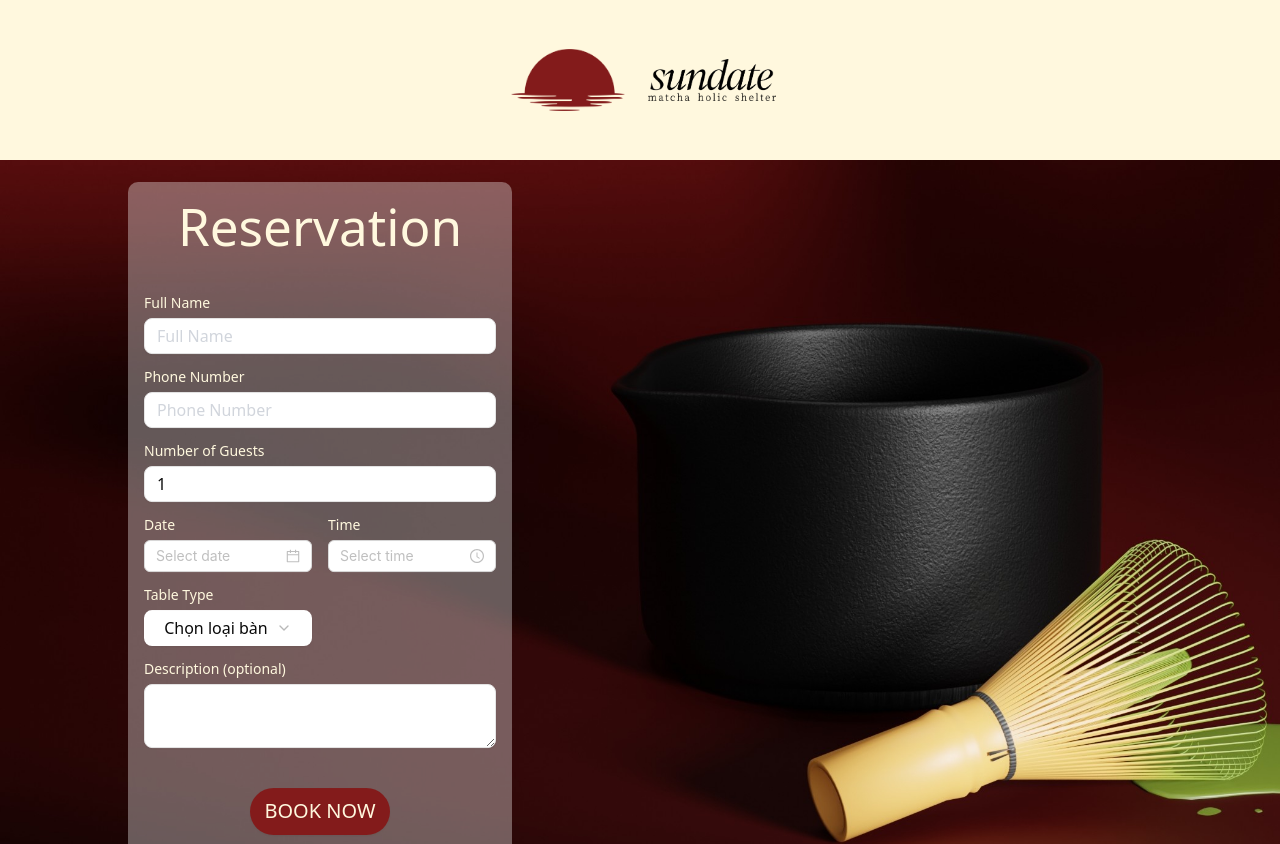
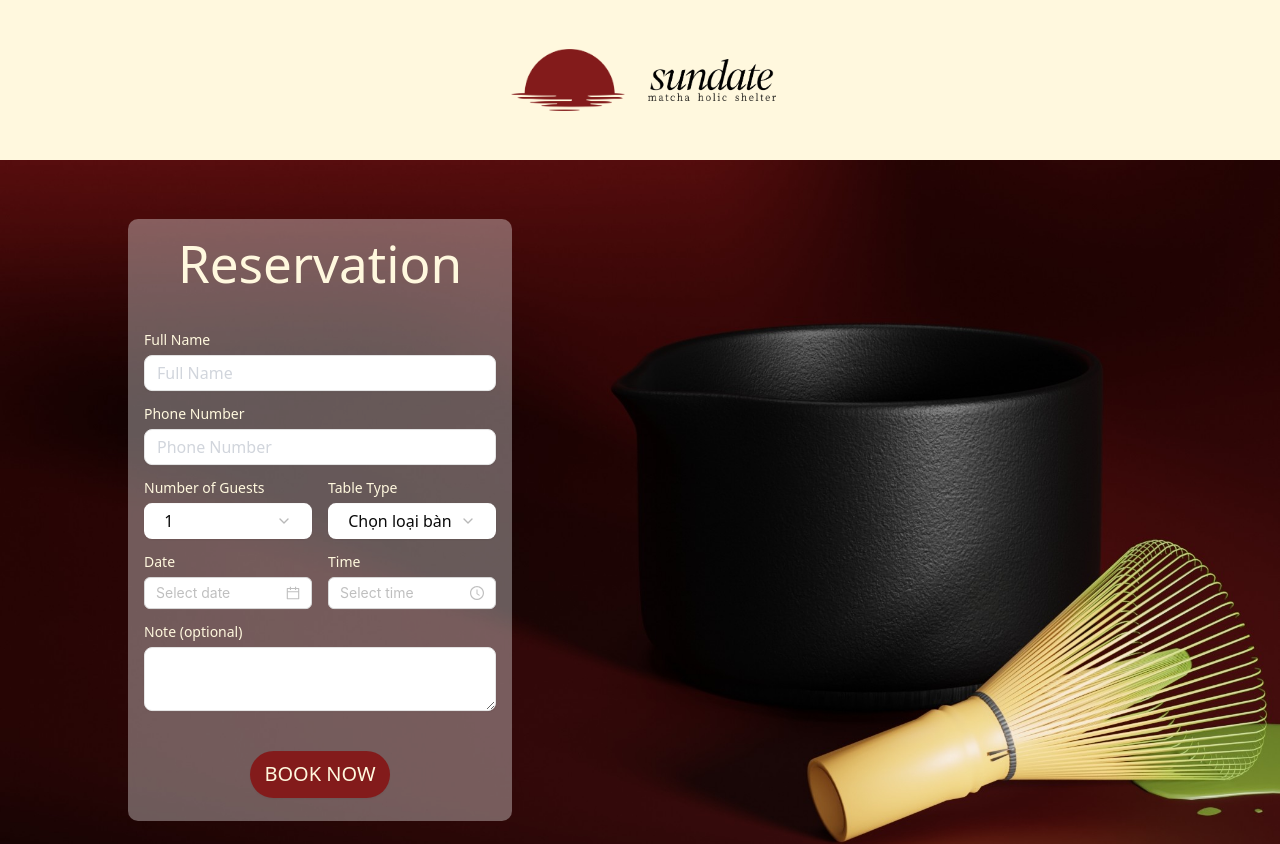
Before and after one commit to sundate-matcha/sundate-reservation-web, a React (Vite) app: page /reservations in a window 1280 px wide. Shown: the top 844 px of the page. Built offline with nearby package versions, Linux system fonts and the light colour scheme.

Commit message:
fix result modal

```diff
--- a/package.json
+++ b/package.json
@@ -10,6 +10,7 @@
     "preview": "vite preview"
   },
   "dependencies": {
+    "@lottiefiles/dotlottie-react": "^0.15.0",
     "@radix-ui/react-dialog": "^1.1.15",
     "@radix-ui/react-label": "^2.1.7",
     "@radix-ui/react-popover": "^1.1.15",
--- a/src/components/ui/select.tsx
+++ b/src/components/ui/select.tsx
@@ -37,7 +37,7 @@ function SelectTrigger({
       data-slot="select-trigger"
       data-size={size}
       className={cn(
-        "!bg-white border-input data-[placeholder]:text-muted-foreground [&_svg:not([class*='text-'])]:text-muted-foreground focus-visible:border-ring focus-visible:ring-ring/50 aria-invalid:ring-destructive/20 dark:aria-invalid:ring-destructive/40 aria-invalid:border-destructive flex w-fit items-center justify-between gap-2 rounded-md border px-3 py-2 text-sm whitespace-nowrap shadow-xs transition-[color,box-shadow] outline-none focus-visible:ring-[3px] disabled:cursor-not-allowed disabled:opacity-50 data-[size=default]:h-9 data-[size=sm]:h-8 *:data-[slot=select-value]:line-clamp-1 *:data-[slot=select-value]:flex *:data-[slot=select-value]:items-center *:data-[slot=select-value]:gap-2 [&_svg]:pointer-events-none [&_svg]:shrink-0 [&_svg:not([class*='size-'])]:size-4",
+        "!bg-white min-w-full border-input data-[placeholder]:text-muted-foreground [&_svg:not([class*='text-'])]:text-muted-foreground focus-visible:border-ring focus-visible:ring-ring/50 aria-invalid:ring-destructive/20 dark:aria-invalid:ring-destructive/40 aria-invalid:border-destructive flex w-fit items-center justify-between gap-2 rounded-md border px-3 py-2 text-sm whitespace-nowrap shadow-xs transition-[color,box-shadow] outline-none focus-visible:ring-[3px] disabled:cursor-not-allowed disabled:opacity-50 data-[size=default]:h-9 data-[size=sm]:h-8 *:data-[slot=select-value]:line-clamp-1 *:data-[slot=select-value]:flex *:data-[slot=select-value]:items-center *:data-[slot=select-value]:gap-2 [&_svg]:pointer-events-none [&_svg]:shrink-0 [&_svg:not([class*='size-'])]:size-4",
         className
       )}
       {...props}
--- a/src/pages/reservations/ReservationForm.tsx
+++ b/src/pages/reservations/ReservationForm.tsx
@@ -136,7 +136,9 @@ export default function ReservationForm() {
 
   const disabledDate = (current: dayjs.Dayjs) => {
     if (!current) return false;
-    return current < dayjs().startOf("day");
+    const isPast = current < dayjs().startOf("day");
+    const isWeekend = current.day() === 0 || current.day() === 6; // 0: Sunday, 6: Saturday
+    return isPast || isWeekend;
   };
 
   const disabledTime = (date?: dayjs.Dayjs | null) => {
@@ -216,21 +218,54 @@ export default function ReservationForm() {
             <p className="text-red-500 text-sm mt-1">{errors.phone}</p>
           )}
         </div>
+        <div className="w-full  justify-between grid grid-cols-2 gap-4">
           <div>
             <Label htmlFor="guestCount" className="text-[#fff8de] mb-2">
               Number of Guests
             </Label>
-          <Input
-            id="guestCount"
-            type="number"
-            value={form.guest}
-            onChange={(e) => handleChange("guest", Number(e.target.value))}
-            min={1}
-          />
+            <Select
+              value={form.guest.toString()}
+              onValueChange={(val) => handleChange("guest", Number(val))}
+            >
+              <SelectTrigger>
+                <SelectValue placeholder="Select number of guests" />
+              </SelectTrigger>
+              <SelectContent>
+                {[...Array(8)].map((_, i) => (
+                  <SelectItem key={i + 1} value={(i + 1).toString()}>
+                    {i + 1}
+                  </SelectItem>
+                ))}
+              </SelectContent>
+            </Select>
             {errors.guest && (
               <p className="text-red-500 text-sm mt-1">{errors.guest}</p>
             )}
           </div>
+          <div>
+            <Label className="text-[#fff8de]">Table Type</Label>
+            <div className="mt-2">
+              <Select
+                value={form.tableType}
+                onValueChange={(val) => handleChange("tableType", val)}
+              >
+                <SelectTrigger>
+                  <SelectValue placeholder="Chọn loại bàn" />
+                </SelectTrigger>
+                <SelectContent>
+                  <SelectItem value="Bàn cửa sổ">Bàn cửa sổ</SelectItem>
+                  <SelectItem value="Bàn quầy bar">Bàn quầy bar</SelectItem>
+                  <SelectItem value="Bàn ngoài trời">Bàn ngoài trời</SelectItem>
+                  <SelectItem value="Bàn dài">Bàn dài</SelectItem>
+                </SelectContent>
+              </Select>
+            </div>
+            {errors.tableType && (
+              <p className="text-red-500 text-sm mt-1">{errors.tableType}</p>
+            )}
+          </div>
+        </div>
+
         <div className="grid grid-cols-2 gap-4">
           <div>
             <Label htmlFor="date" className="text-[#fff8de] mb-2">
@@ -270,33 +305,8 @@ export default function ReservationForm() {
           </div>
         </div>
         <div>
-          <Label className="text-[#fff8de]">Table Type</Label>
-          <div className="mt-2">
-            <Select
-              value={form.tableType}
-              onValueChange={(val) => handleChange("tableType", val)}
-
-            >
-              <SelectTrigger>
-                <SelectValue placeholder="Chọn loại bàn" />
-              </SelectTrigger>
-              <SelectContent>
-                <SelectItem value="Bàn cửa sổ">Bàn cửa sổ</SelectItem>
-                <SelectItem value="Bàn quầy bar">Bàn quầy bar</SelectItem>
-                <SelectItem value="Bàn ngoài trời">Bàn ngoài trời</SelectItem>
-                <SelectItem value="Bàn dài (5-6 người)">
-                  Bàn dài (5-6 người)
-                </SelectItem>
-              </SelectContent>
-            </Select>
-          </div>
-          {errors.tableType && (
-            <p className="text-red-500 text-sm mt-1">{errors.tableType}</p>
-          )}
-        </div>
-        <div>
           <Label htmlFor="description" className="text-[#fff8de] mb-2">
-            Description (optional)
+            Note (optional)
           </Label>
           <Textarea
             id="description"
@@ -311,13 +321,16 @@ export default function ReservationForm() {
             disabled={mutation.isPending}
             className="w-[40%] h-full !text-xl"
           >
-            {mutation.isPending ? "Đang đặt..." : "BOOK NOW"}
+            {mutation.isPending ? "PROCESSING..." : "BOOK NOW"}
           </Button>
         </div>
       </form>
       <ReservationResultModal
         open={modalOpen}
-        onClose={() => setModalOpen(false)}
+        onClose={() => {
+          setModalOpen(false);
+          window.scrollTo({ top: 0, behavior: "smooth" });
+        }}
         success={isSuccess}
       />
     </>
--- a/src/pages/reservations/ReservationResultModal.tsx
+++ b/src/pages/reservations/ReservationResultModal.tsx
@@ -7,6 +7,8 @@ import {
   DialogFooter,
 } from "@/components/ui/dialog";
 import { Button } from "@/components/ui/button";
+import { DotLottieReact } from "@lottiefiles/dotlottie-react";
+import { useEffect, useState } from "react";
 
 type Props = {
   open: boolean;
@@ -19,21 +21,53 @@ export default function ReservationResultModal({
   onClose,
   success,
 }: Props) {
+  const [countdown, setCountdown] = useState(10);
+
+  useEffect(() => {
+    if (open) {
+      setCountdown(10); // reset khi mở modal
+      const interval = setInterval(() => {
+        setCountdown((prev) => {
+          if (prev <= 1) {
+            clearInterval(interval);
+            onClose(); // tự đóng khi hết thời gian
+            return 0;
+          }
+          return prev - 1;
+        });
+      }, 1000);
+      return () => clearInterval(interval);
+    }
+  }, [open, onClose]);
+
   return (
     <Dialog open={open} onOpenChange={onClose}>
-      <DialogContent className="sm:max-w-md" showCloseButton={false}>
+      <DialogContent className="sm:max-w-md" showCloseButton={false} forceMount>
         <DialogHeader>
           <DialogTitle>
             {success ? "Reservation Confirmed" : "Reservation Failed"}
           </DialogTitle>
           <DialogDescription>
+            {success ? (
+              <DotLottieReact
+                src="https://lottie.host/13a53afb-e00a-44c0-b417-c5d15281027c/4eV1Xi3FCx.lottie"
+                autoplay
+                className="w-64 h-64 my-10 mx-auto"
+              />
+            ) : (
+              <DotLottieReact
+                src="https://lottie.host/e04332b3-2853-471c-8cc7-87d0ec51fdfa/CBiVtY9WXh.lottie"
+                autoplay
+                className="w-64 h-64 my-10 mx-auto"
+              />
+            )}
             {success
               ? "Your table has been reserved successfully. We look forward to welcoming you."
               : "We couldn’t process your reservation. Please try again."}
           </DialogDescription>
         </DialogHeader>
         <DialogFooter>
-          <Button onClick={onClose}>Close</Button>
+          <Button onClick={onClose}>Close ({countdown})</Button>
         </DialogFooter>
       </DialogContent>
     </Dialog>
```
Also changed, not shown: 2 other files (tests, documents, lock files or other folders). Lines whose indentation alone changed are shown as unchanged.
